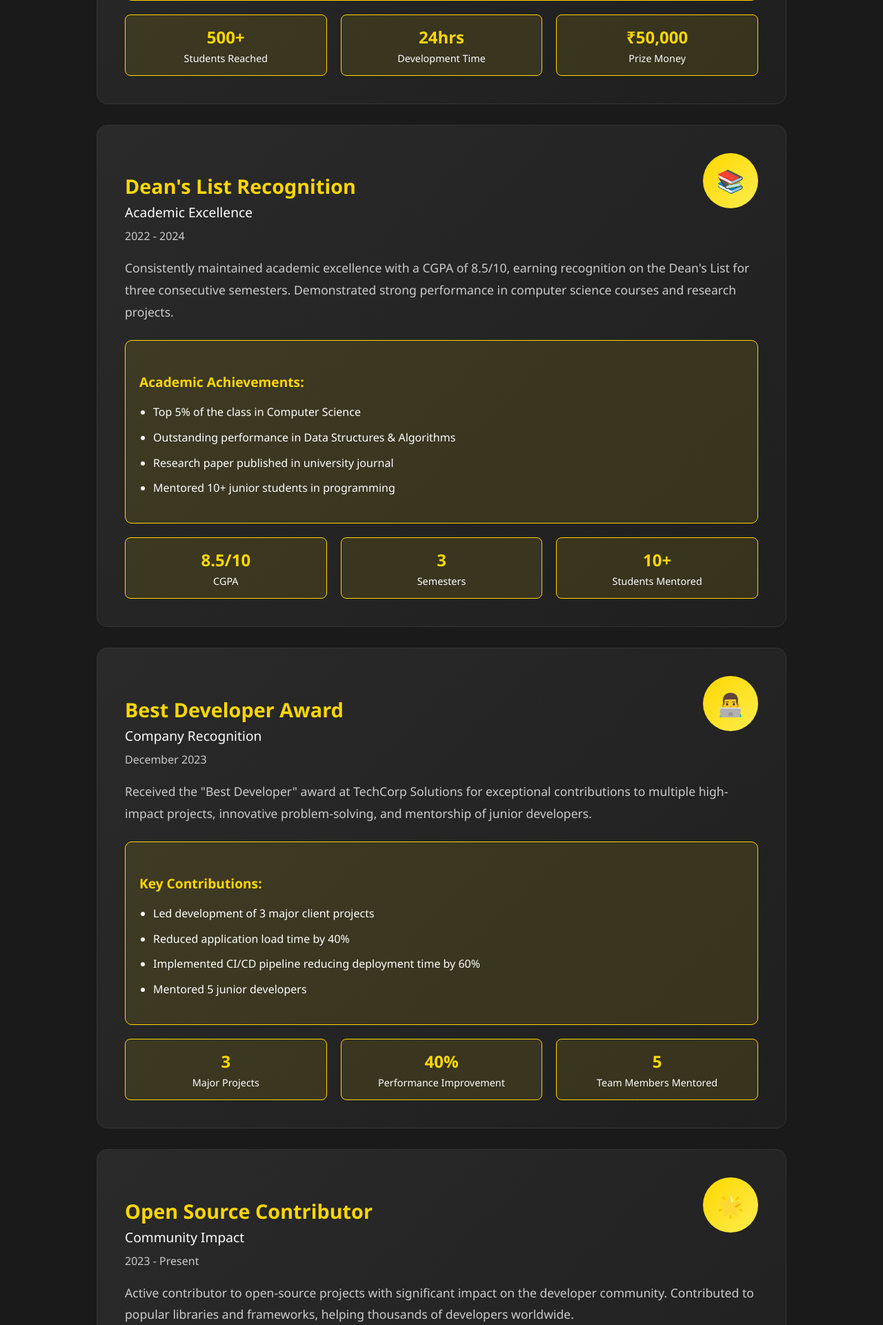
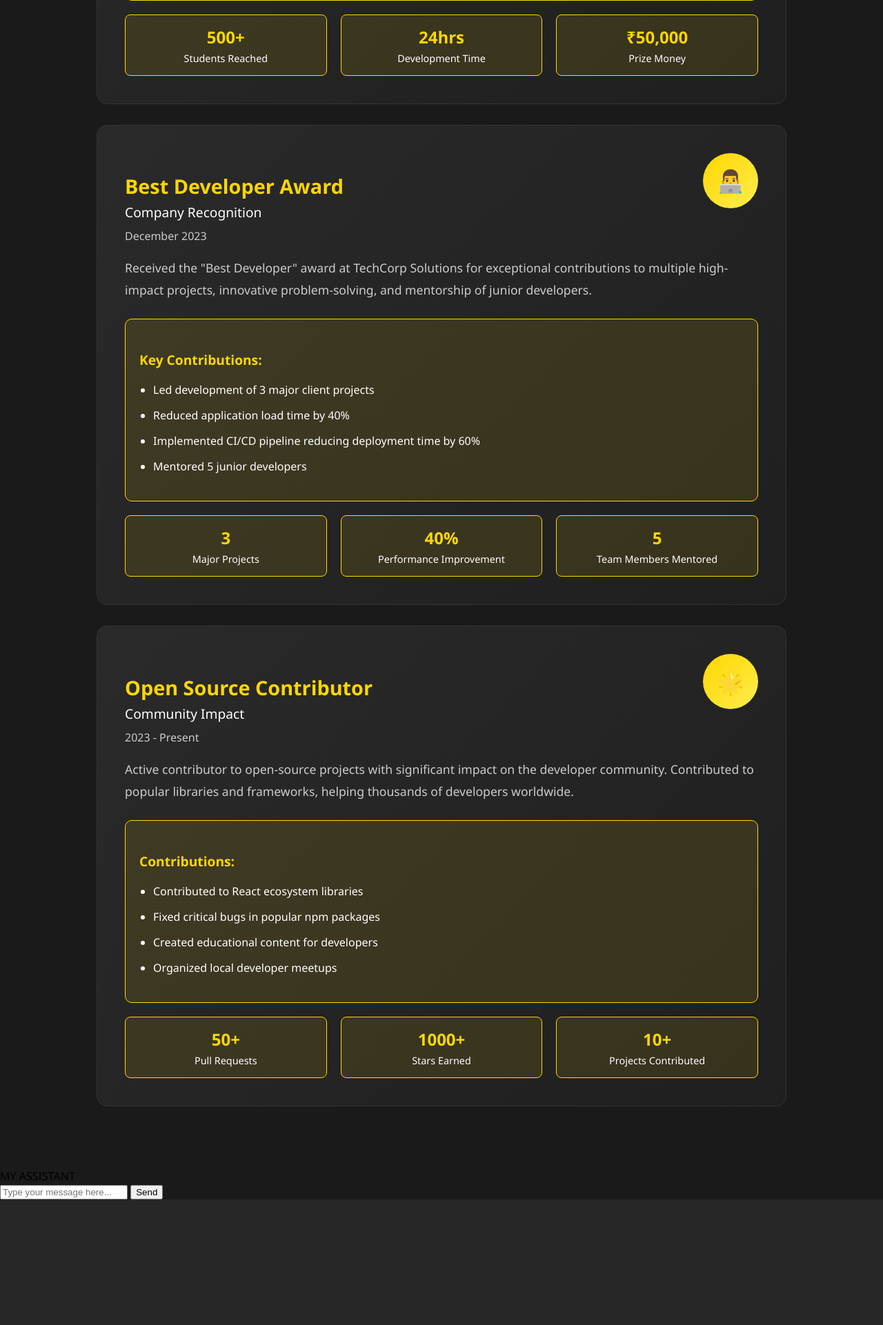
Before and after one commit to Rish1709/MyPortfolio, a Flask app: page /achievements in a window 1280 px wide. Shown: the part 869-2790 px from the top of the page at 69% size. After the commit the page ends 2608 px from the top, so only its background shows below. Run offline with Flask 3, Linux system fonts and the light colour scheme.

Commit message:
Update achievements.html

```diff
--- a/templates/achievements.html
+++ b/templates/achievements.html
@@ -264,45 +264,6 @@
         <div class="achievement-item">
             <div class="achievement-header">
                 <div class="achievement-info">
-                    <h3>Dean's List Recognition</h3>
-                    <div class="category">Academic Excellence</div>
-                    <div class="date">2022 - 2024</div>
-                </div>
-                <div class="achievement-icon">📚</div>
-            </div>
-            <div class="achievement-description">
-                Consistently maintained academic excellence with a CGPA of 8.5/10, earning
-                recognition on the Dean's List for three consecutive semesters. Demonstrated
-                strong performance in computer science courses and research projects.
-            </div>
-            <div class="achievement-details">
-                <h4>Academic Achievements:</h4>
-                <ul>
-                    <li>Top 5% of the class in Computer Science</li>
-                    <li>Outstanding performance in Data Structures & Algorithms</li>
-                    <li>Research paper published in university journal</li>
-                    <li>Mentored 10+ junior students in programming</li>
-                </ul>
-            </div>
-            <div class="achievement-stats">
-                <div class="stat-item">
-                    <div class="stat-number">8.5/10</div>
-                    <div class="stat-label">CGPA</div>
-                </div>
-                <div class="stat-item">
-                    <div class="stat-number">3</div>
-                    <div class="stat-label">Semesters</div>
-                </div>
-                <div class="stat-item">
-                    <div class="stat-number">10+</div>
-                    <div class="stat-label">Students Mentored</div>
-                </div>
-            </div>
-        </div>
-
-        <div class="achievement-item">
-            <div class="achievement-header">
-                <div class="achievement-info">
                     <h3>Best Developer Award</h3>
                     <div class="category">Company Recognition</div>
                     <div class="date">December 2023</div>
```
